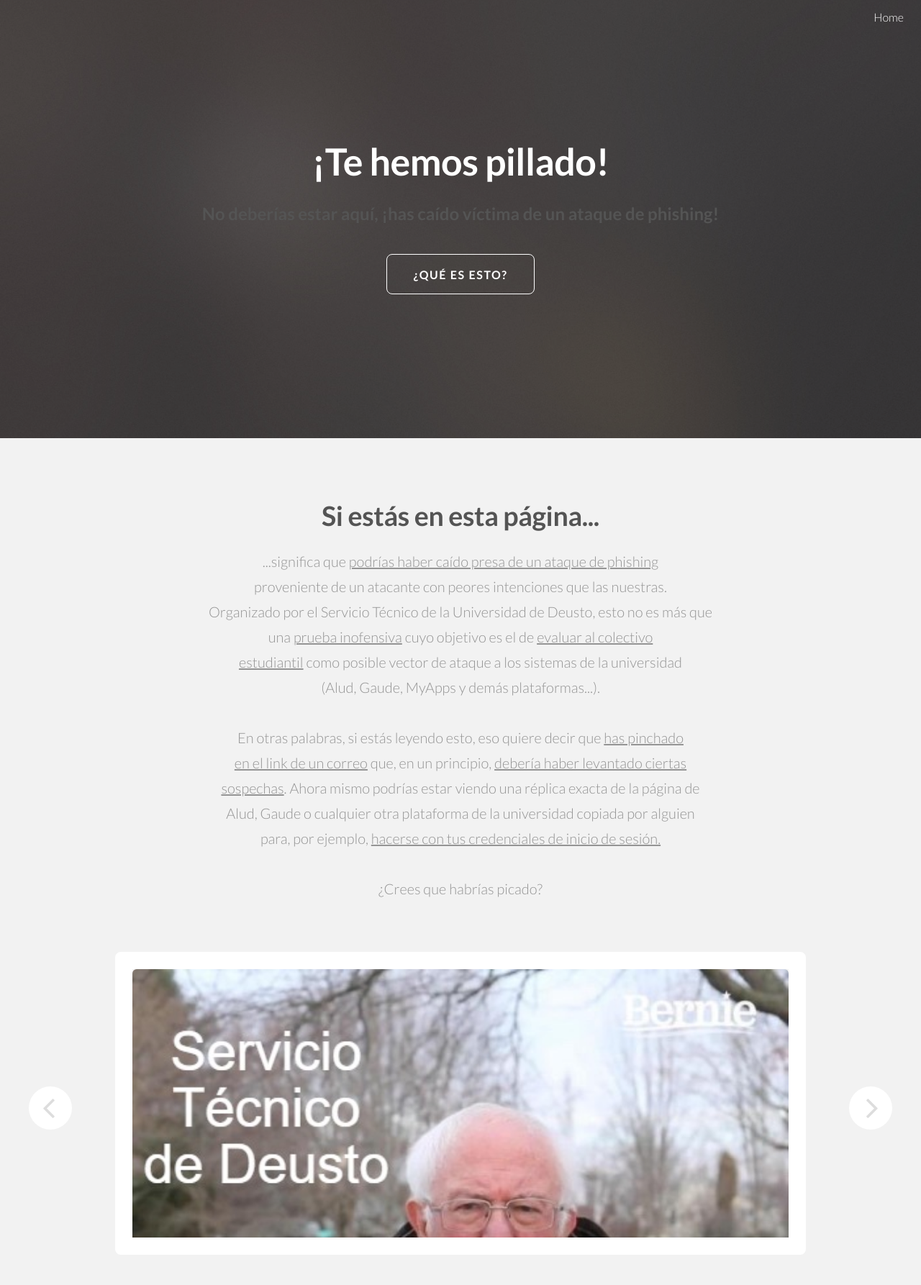
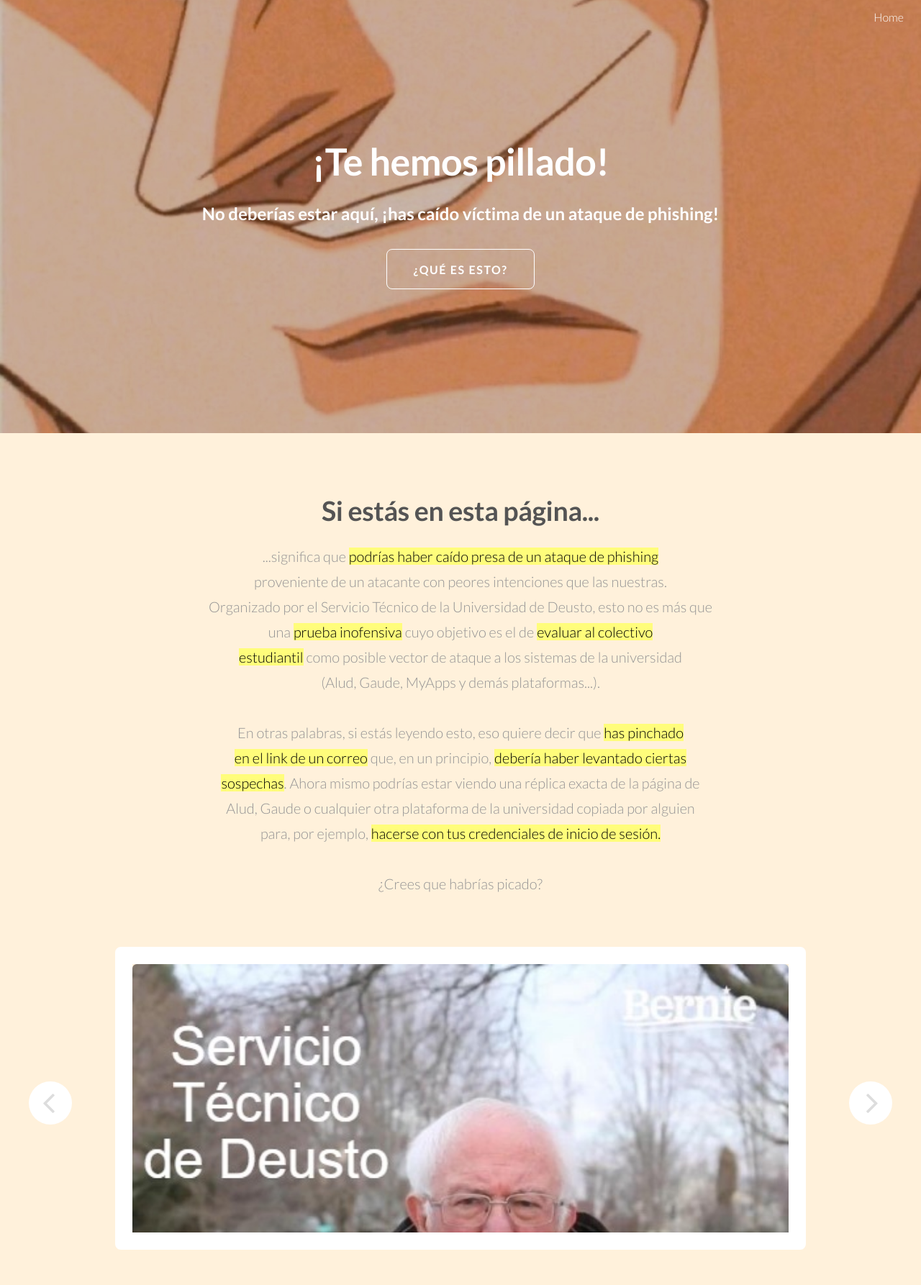
Before and after one commit to IratxeCampo/landing-page-seguridad, a Django app: page / in a window 1280 px wide. Shown: the top 1786 px of the page at 72% size. Run offline with Django 3.2, Linux system fonts and the light colour scheme.

Commit message:
imagenes y colores

```diff
--- a/appSeguWeb/static/appSeguWeb/css/style.css
+++ b/appSeguWeb/static/appSeguWeb/css/style.css
@@ -216,6 +216,10 @@
 
 		header.major p {
 			margin: -1em 0 3.5em 0;
+		}
+
+		header.major p mark{
+			background-color: rgb(255, 253, 123);;
 		}
 
 /* Form */
@@ -1004,7 +1008,7 @@
 	}
 
 		.wrapper.style1 {
-			background: #f2f2f2;
+			background: #fff1db;
 		}
 
 			.wrapper.style1 .box {
@@ -1238,7 +1242,7 @@
 	#banner {
 		background-attachment: scroll,						fixed;
 		background-color: #494d53;
-		background-image: url("images/overlay.png"), url("../images/banner.jpg");
+		background-image: url("images/overlay.png"), url("../images/memes/veyeta.jpg");
 		background-position: top left,					center center;
 		background-repeat: repeat,						no-repeat;
 		background-size: auto,						cover;
@@ -1298,9 +1302,10 @@
 			padding: 0;
 		}
 
-		#banner p {
+		#banner p strong {
 			font-size: 1.5em;
 			margin-bottom: 1.75em;
+			color: #ffffff;
 		}
 
 	body.is-loading #banner:after {
--- a/appSeguWeb/templates/appSeguWeb/index.html
+++ b/appSeguWeb/templates/appSeguWeb/index.html
@@ -52,18 +52,18 @@
 				<header class="major">
 					<h2>Si estás en esta página...</h2>
 					<p>
-						...significa que <u>podrías haber caído presa de un ataque de phishing</u> <br />
+						...significa que <mark>podrías haber caído presa de un ataque de phishing</mark> <br />
 						proveniente de un atacante con peores intenciones que las nuestras.<br />
 						Organizado por el Servicio Técnico de la Universidad de Deusto, esto no es más que <br />
-						una <u>prueba inofensiva</u> cuyo objetivo es el de <u>evaluar al colectivo <br />
-						estudiantil</u> como posible vector de ataque a los sistemas de la universidad <br />
+						una <mark>prueba inofensiva</mark> cuyo objetivo es el de <mark>evaluar al colectivo <br />
+						estudiantil</mark> como posible vector de ataque a los sistemas de la universidad <br />
 						(Alud, Gaude, MyApps y demás plataformas...).<br />
 						<br />
-						En otras palabras, si estás leyendo esto, eso quiere decir que <u>has pinchado <br />
-						en el link de un correo</u> que, en un principio, <u>debería haber levantado ciertas <br />
-						sospechas</u>. Ahora mismo podrías estar viendo una réplica exacta de la página de <br />
+						En otras palabras, si estás leyendo esto, eso quiere decir que <mark>has pinchado <br />
+						en el link de un correo</mark> que, en un principio, <mark>debería haber levantado ciertas <br />
+						sospechas</mark>. Ahora mismo podrías estar viendo una réplica exacta de la página de <br />
 						Alud, Gaude o cualquier otra plataforma de la universidad copiada por alguien <br />
-						para, por ejemplo, <u>hacerse con tus credenciales de inicio de sesión.</u><br />
+						para, por ejemplo, <mark>hacerse con tus credenciales de inicio de sesión.</mark><br />
 						<br />
 						¿Crees que habrías picado?
 					</p>
```
Also changed, not shown: appSeguWeb/static/appSeguWeb/images/memes/bugsbunny.jpg (deleted), appSeguWeb/static/appSeguWeb/images/memes/tenemosbugsbunny.png (added), appSeguWeb/static/appSeguWeb/images/memes/veyeta.jpg (added).
